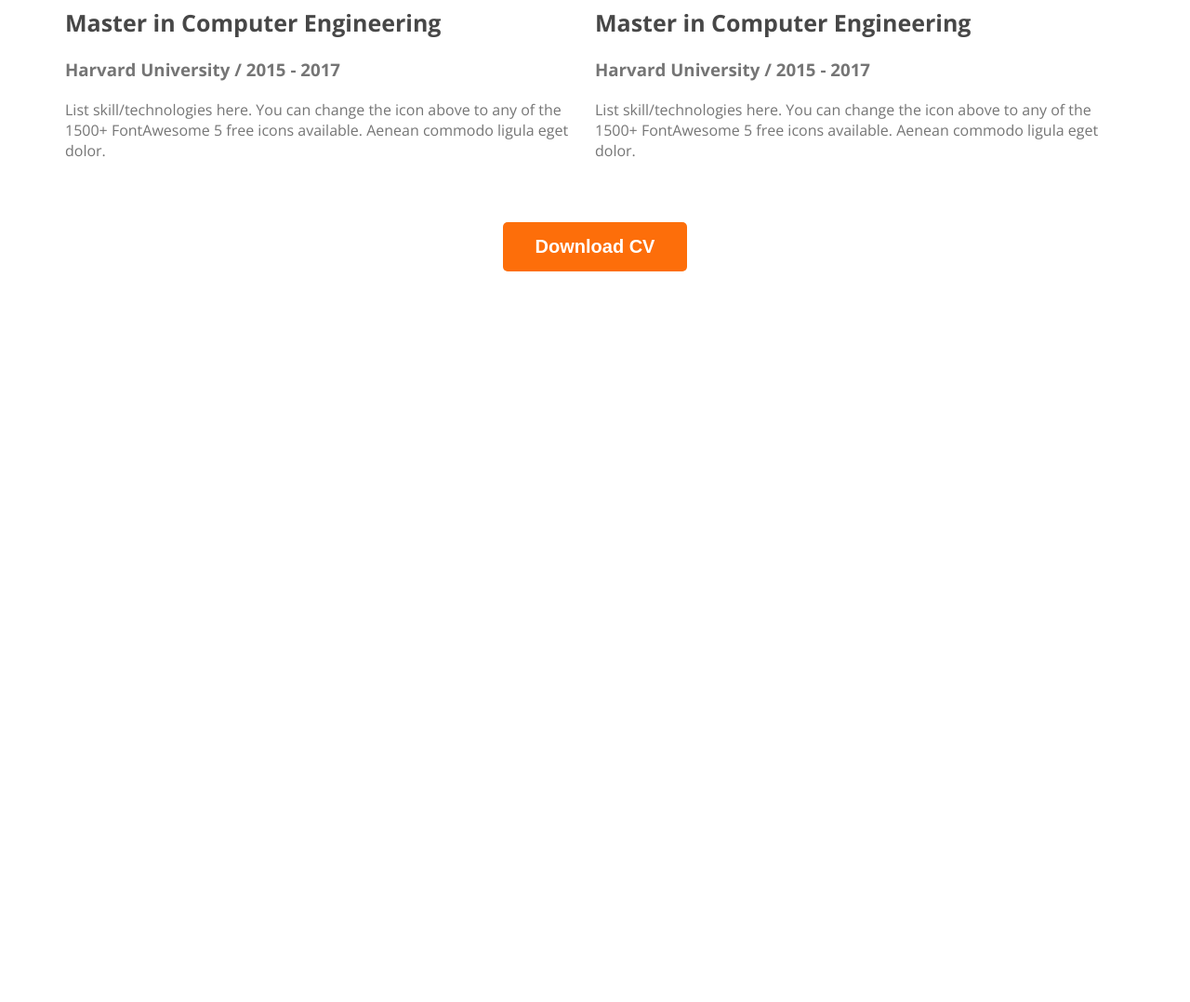
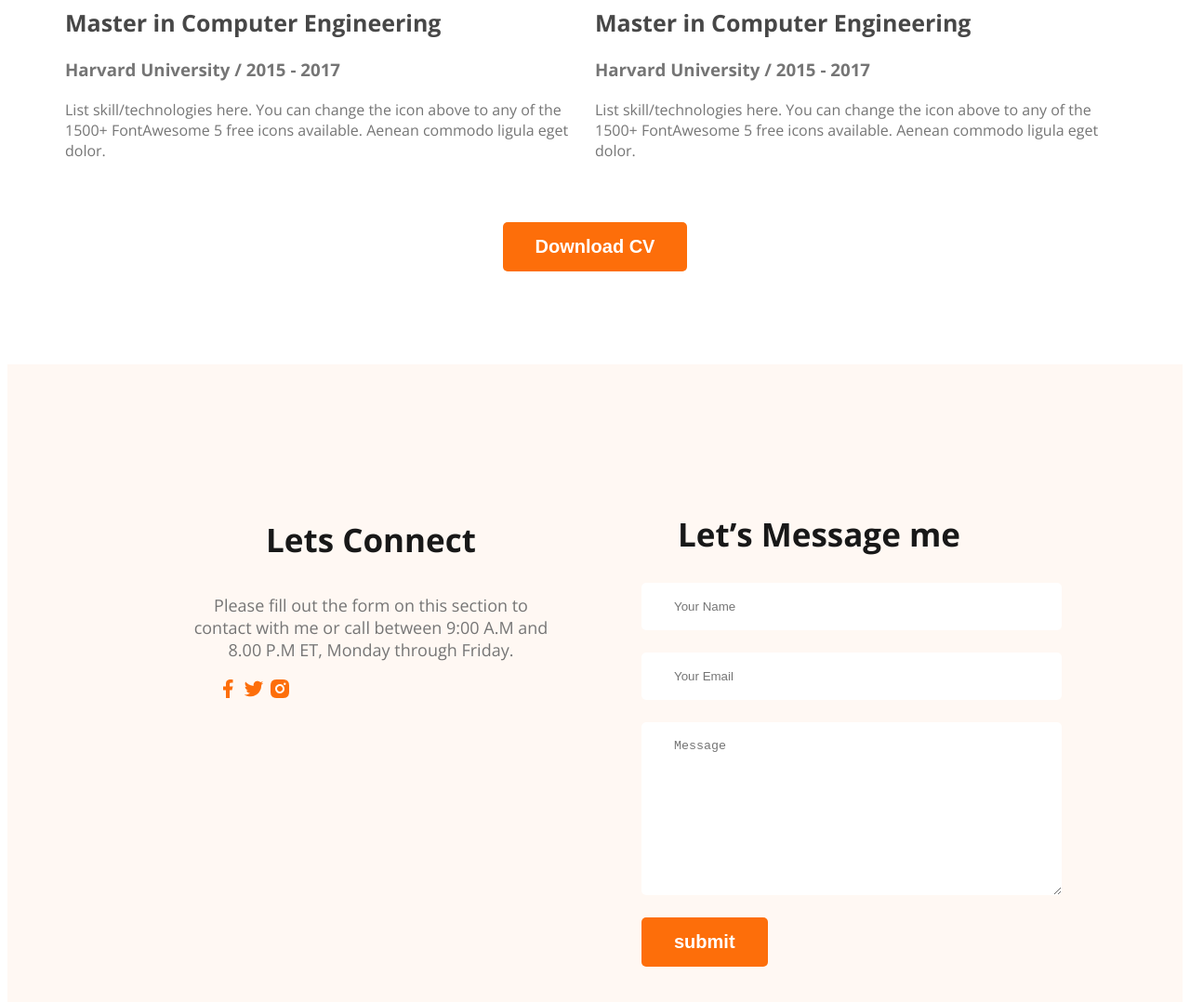
Before and after one commit to WiKiPiO-dev/web-developer-portfolio, a plain HTML site: page index.html in a window 1280 px wide. Shown: the part 2914-3992 px from the top of the page at 93% size. Before the commit the page ends 3214 px from the top, so only its background shows below. Drawn offline with nearby package versions, Linux system fonts and the light colour scheme.

Commit message:
finish contact form

```diff
--- a/index.html
+++ b/index.html
@@ -133,7 +133,24 @@
         </section>
     </main>
     <footer>
-
+        <div class="footer-coloum">
+            <h3 class="section-title">Lets Connect</h3>
+            <p class="section-descption">Please fill out the form on this section to contact with me or call between 9:00 A.M and 8.00 P.M ET, Monday through Friday.</p>
+            <div class="social-link">
+                <a href=""><img src="images/icons/facebook.png" alt=""></a>
+                <a href=""><img src="images/icons/twitter.png" alt=""></a>
+                <a href=""><img src="images/icons/insta.png" alt=""></a>
+            </div>
+        </div>
+        <div class="footer-coloum">
+            <h2 class="section-title">Let’s Message me</h2>
+            <form class="contact" action="">
+                <input type="text" placeholder="Your Name">
+                <input type="email" name="" id="" placeholder="Your Email">
+                <textarea name="" id="" cols="30" rows="10" placeholder="Message"></textarea>
+                <input class="btn-primary" type="submit" value="submit">
+            </form>
+        </div>
     </footer>
 </body>
 </html>
--- a/styles/portfolio.css
+++ b/styles/portfolio.css
@@ -164,3 +164,29 @@ main section {
     text-align: center;
     margin-top: 50px;
 }
+/* footer style */
+footer{
+    display: flex;
+    background-color: #FFF8F3;
+    gap: 100px;
+    margin-top: 100px;
+    padding: 130px 200px;
+}
+.footer-coloum{
+    width: 50%;
+}
+.contact input[type="text"], .contact input[type="email"], textarea{
+    display: block;
+    margin-bottom: 24px;
+    padding: 18px 35px;
+    color: #757575;
+    border-radius: 5px;
+    background: #FFFFFF;
+    border: 0;
+    width: 100%;
+
+
+}
+.social-link{
+    margin-left: 25px;
+}
```
